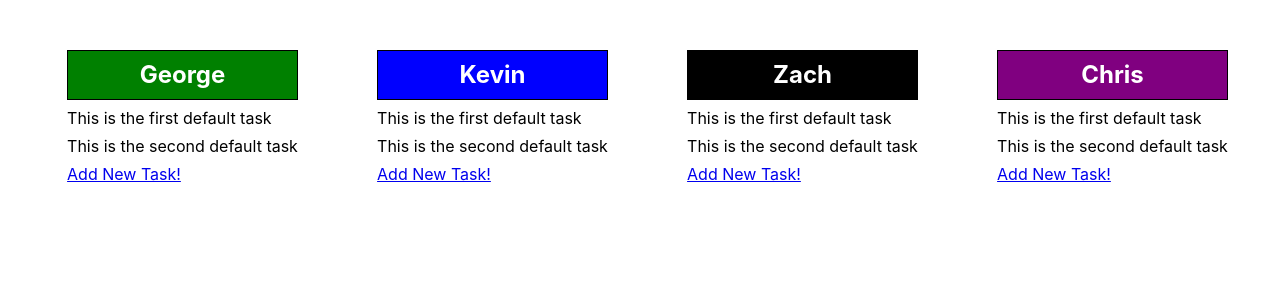
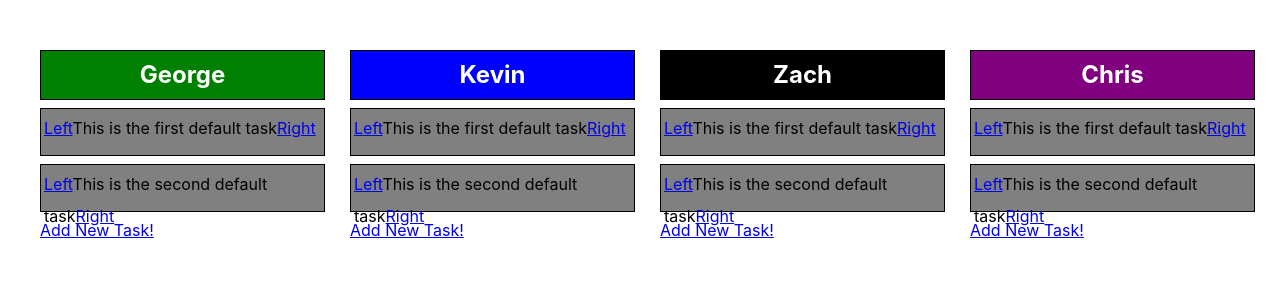
Before and after one commit to k-2tha-brimm/kanban, a React (Create React App) app: page / in a window 1280 px wide. Shown: the top 300 px of the page. Built offline with nearby package versions, Linux system fonts and the light colour scheme.

Commit message:
begin building move left functionality. currently just deletes

```diff
--- a/src/App.css
+++ b/src/App.css
@@ -8,6 +8,7 @@
 
 .list-wrapper {
   margin-right: 25px;
+  width: 25%;
 }
 
 .list-wrapper > h2 {
--- a/src/App.js
+++ b/src/App.js
@@ -92,15 +92,32 @@ export default class App extends React.Component {
     }
   }
 
-  moveCardLeft(listNumber, cardId) {
-    if (listNumber === 0) {
+  removeCard(list, id) {
+    for (let i = 0; i < list.length; i++) {
+      if (id === list[i].timeId) {
+        list.splice(i, 1);
+        console.log(list);
+        break;
+      }
+    }
+    return list;
+  }
+
+  moveCardLeft(card) {
+    if (card.listNumber === 0) {
       return;
     } else {
       let rawLists = localStorage.getItem('lists');
       let parsedLists = JSON.parse(rawLists);
+      let newList = card.listNumber - 1;
 
-
-
+      parsedLists.forEach((person, index) => {
+        if (person.id === card.listNumber) {
+          person = this.removeCard(person.cards, card.timeId);
+        };
+      });
+      this.setState({ lists: parsedLists })
+      localStorage.setItem('lists', JSON.stringify(parsedLists));
     }
   }
 
@@ -137,7 +154,8 @@ export default class App extends React.Component {
     const lists = this.state.lists.map((list, index) => (
       <li className="list-wrapper" key={index}>
         <List {...list}
-          onAdd={(taskText, listId) => this.addTaskCard(taskText, listId)} />
+          onAdd={(taskText, listId) => this.addTaskCard(taskText, listId)}
+          moveLeft={(card) => this.moveCardLeft(card)} />
       </li>
     ));
 
--- a/src/Card.css
+++ b/src/Card.css
@@ -1,4 +1,10 @@
 .task-card {
     margin-top: 8px;
     margin-bottom: 8px;
+    background-color: gray;
+    border: 1px solid black;
+    padding: 3px;
+    height: 40px;
+    text-align: left;
+    line-height: 2;
 }
--- a/src/Card.js
+++ b/src/Card.js
@@ -2,9 +2,10 @@ import React from 'react';
 import './Card.css';
 
 export default function Card(props) {
+    console.log(props);
     return (
         <div className="task-card">
-            {props.text}
+            <a href="#" onClick={() => props.moveLeft(props)}>Left</a>{props.text}<a href="#" onClick={() => alert('Goodbye!')}>Right</a>
         </div>
     )
 
--- a/src/List.js
+++ b/src/List.js
@@ -15,7 +15,8 @@ export default class List extends Component {
     render() {
         const cards = this.props.cards.map((card, index) => (
             <li key={index}>
-                <Card {...card} />
+                <Card {...card}
+                 moveLeft={this.props.moveLeft} />
             </li>
         ));
 
@@ -29,7 +30,6 @@ export default class List extends Component {
             lineHeight: 2,
             color: 'white'
         }
-        console.log(this.props);
         return (
             <div className="listItem">
                 <h2 style={titleColor}>{this.props.title}</h2>
```
